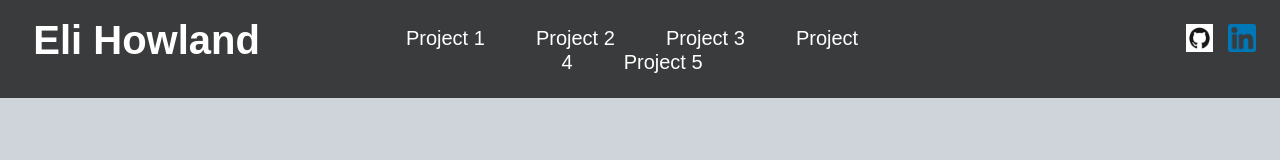
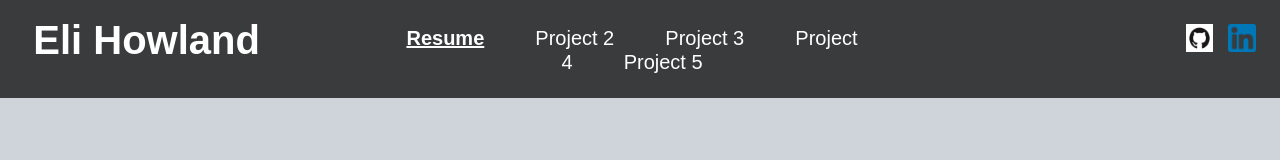
Before and after one commit to Eli-Howland/elihowland.com, a React (Vite) app: page / in a window 1280 px wide. Shown: the top 160 px of the page. Built offline with nearby package versions, Linux system fonts and the light colour scheme.

Commit message:
added Resume button

```diff
--- a/src/components/Header/Header.tsx
+++ b/src/components/Header/Header.tsx
@@ -18,7 +18,7 @@
           </div>
           <div className="col-5 p-2">
             <h5 style={{fontFamily: "sans-serif", fontWeight:"300", textAlign:"center", marginTop:"2%"}}>
-              Project 1
+              <a href="src/assets/EliHowlandResume.pdf" style={{fontWeight: "700", color:"white"}}>Resume</a>
               <span style={{margin:"5%"}}></span>
               Project 2
               <span style={{margin:"5%"}}></span>
```
Also changed, not shown: 1 other file (tests, documents, lock files or other folders).
